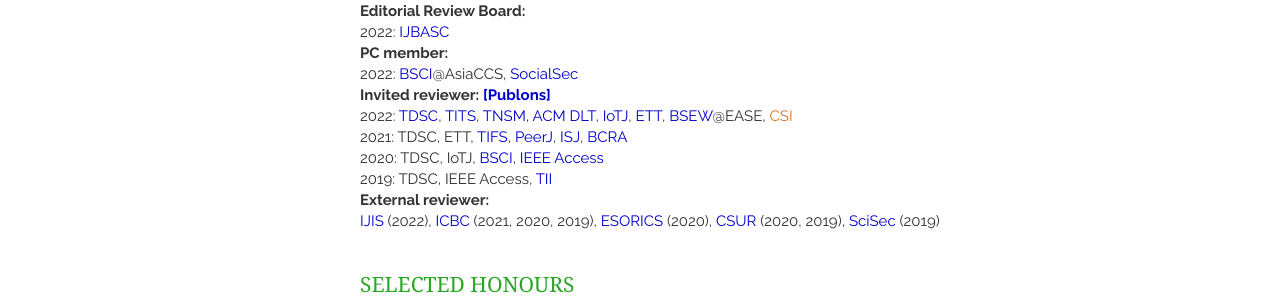
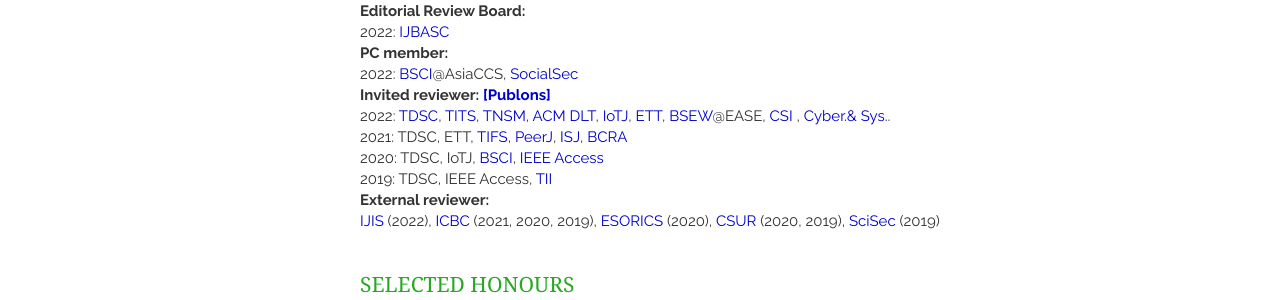
Before and after one commit to AaronWang-git/qinwang-git.github.io, a Jekyll site: the page built from index.html, in a window 1280 px wide and 900 px high, scrolled down 1741 px. Shown: the part 356-656 px from the top of the window. Built offline with Jekyll 4.4.1, drawn with Linux system fonts in a browser that asks for light colours; nearby versions of some CDN libraries; a script that is not in the unit is left out; the list of posts is cut into pages by our own code.

Commit message:
Update service.html

```diff
--- a/_includes/service.html
+++ b/_includes/service.html
@@ -42,8 +42,9 @@
               <a href="https://ieeexplore.ieee.org/xpl/RecentIssue.jsp?punumber=6488907" target="_blank">IoTJ</a></strong>,
               <a href="https://onlinelibrary.wiley.com/journal/21613915" target="_blank">ETT</a></strong>,
               <a href="https://conf.researchr.org/home/ease-2022/bsews-2022#Call-for-Papers" target="_blank">BSEW</a></strong>@EASE,
-              <a href="" target="_blank"> CSI </a></strong>
-    <br>
+              <a href="https://www.journals.elsevier.com/computer-standards-and-interfaces" target="_blank"> CSI </a></strong>,
+ <a href="https://www.tandfonline.com/journals/ucbs20?gclid=CjwKCAjwjtOTBhAvEiwASG4bCLfDFwRNv3Pqxv1YwkLAf6ocabyaYqFdGE1LnEMtoWW0Ac92gl6oBhoCvAEQAvD_BwE" target="_blank"> Cyber.& Sys.</a></strong>.
+ <br>
         2021: TDSC, ETT, <a href="https://ieeexplore.ieee.org/xpl/RecentIssue.jsp?punumber=10206" target="_blank"> TIFS</a></strong>,
               <a href="https://peerj.com/computer-science/" target="_blank">PeerJ</a></strong>,
               <a href="https://ieeexplore.ieee.org/xpl/RecentIssue.jsp?punumber=4267003" target="_blank">ISJ</a></strong>,
```
